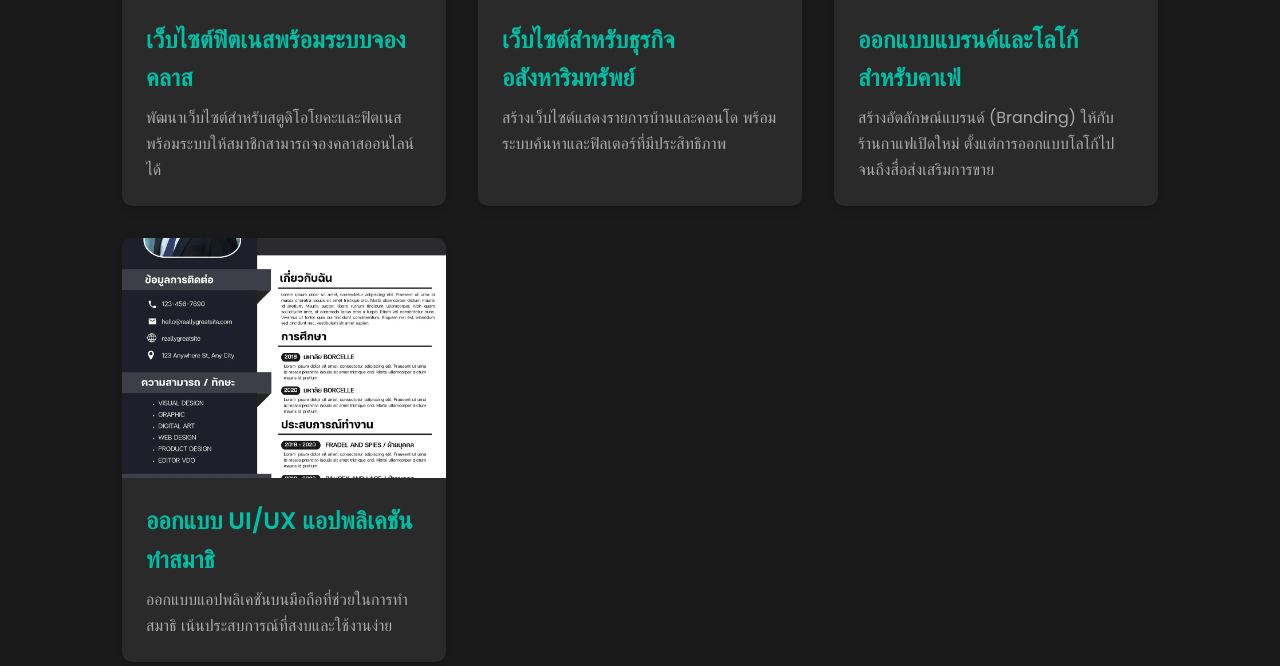
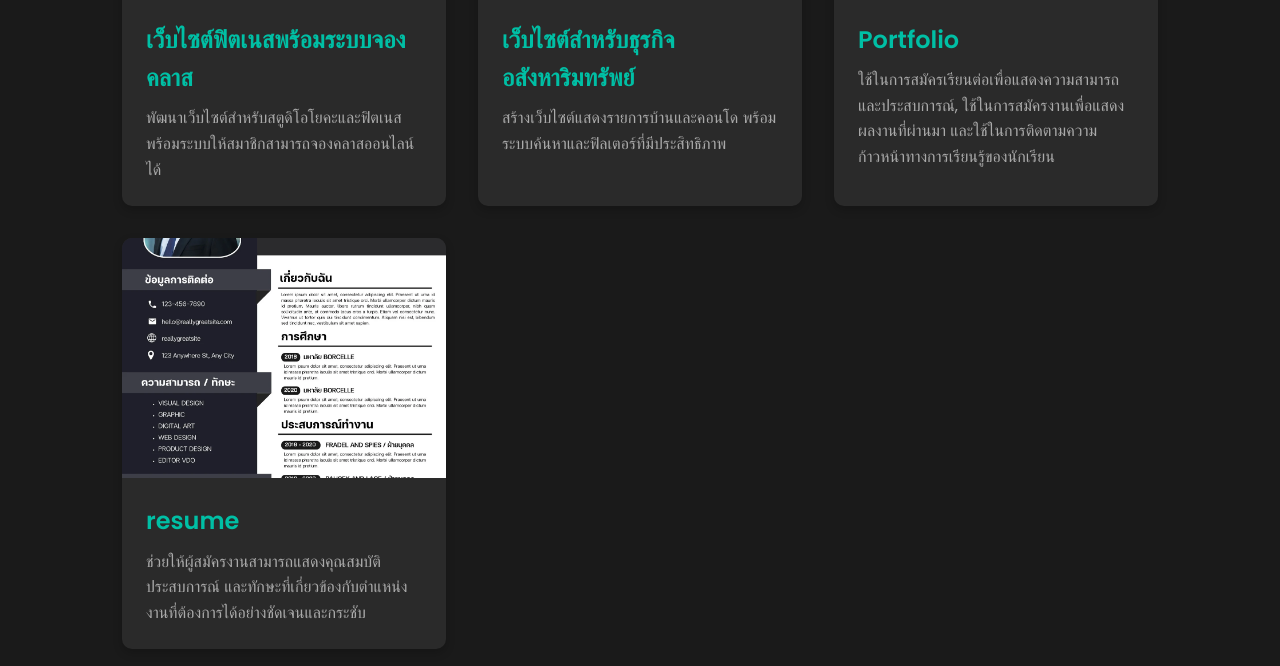
Before and after one commit to aekkarat9kk-star/CraftBy-BBKS, a plain HTML site: page index.html in a window 1280 px wide. Shown: the part 3218-3884 px from the top of the page. Drawn offline with Linux system fonts and the light colour scheme.

Commit message:
Add files via upload

```diff
--- a/index.html
+++ b/index.html
@@ -123,14 +123,14 @@
 
                     <div class="project-card fade-in" data-details="สร้างอัตลักษณ์แบรนด์ (Branding) ที่สมบูรณ์ให้กับร้านกาแฟเปิดใหม่ ตั้งแต่การออกแบบโลโก้, การเลือกใช้สีและฟอนต์, ไปจนถึงการออกแบบสื่อส่งเสริมการขายต่างๆ เช่น เมนู, นามบัตร, และ Packaging เพื่อสร้างภาพลักษณ์ที่น่าจดจำและอบอุ่น">
                         <img src="36.webp" alt="รูปโปรเจกต์ออกแบบแบรนด์คาเฟ่">
-                        <h3>ออกแบบแบรนด์และโลโก้สำหรับคาเฟ่</h3>
-                        <p>สร้างอัตลักษณ์แบรนด์ (Branding) ให้กับร้านกาแฟเปิดใหม่ ตั้งแต่การออกแบบโลโก้ไปจนถึงสื่อส่งเสริมการขาย</p>
+                        <h3>Portfolio</h3>
+                        <p>ใช้ในการสมัครเรียนต่อเพื่อแสดงความสามารถและประสบการณ์, ใช้ในการสมัครงานเพื่อแสดงผลงานที่ผ่านมา และใช้ในการติดตามความก้าวหน้าทางการเรียนรู้ของนักเรียน</p>
                     </div>
 
                     <div class="project-card fade-in" data-details="ออกแบบ UI/UX สำหรับแอปพลิเคชันนำทาง (Meditation App) บนมือถือ โดยเน้นการสร้างประสบการณ์ที่สงบและผ่อนคลาย หน้าจอใช้งานง่ายไม่ซับซ้อน เลือกใช้โทนสีที่สบายตา และมีฟีเจอร์ติดตามความก้าวหน้าในการทำสมาธิของผู้ใช้งาน">
                         <img src="12.webp" alt="รูปโปรเจกต์แอปพลิเคชันทำสมาธิ">
-                        <h3>ออกแบบ UI/UX แอปพลิเคชันทำสมาธิ</h3>
-                        <p>ออกแบบแอปพลิเคชันบนมือถือที่ช่วยในการทำสมาธิ เน้นประสบการณ์ที่สงบและใช้งานง่าย</p>
+                        <h3>resume</h3>
+                        <p>ช่วยให้ผู้สมัครงานสามารถแสดงคุณสมบัติ ประสบการณ์ และทักษะที่เกี่ยวข้องกับตำแหน่งงานที่ต้องการได้อย่างชัดเจนและกระชับ</p>
                     </div>
                 </div>
             </div>
```
